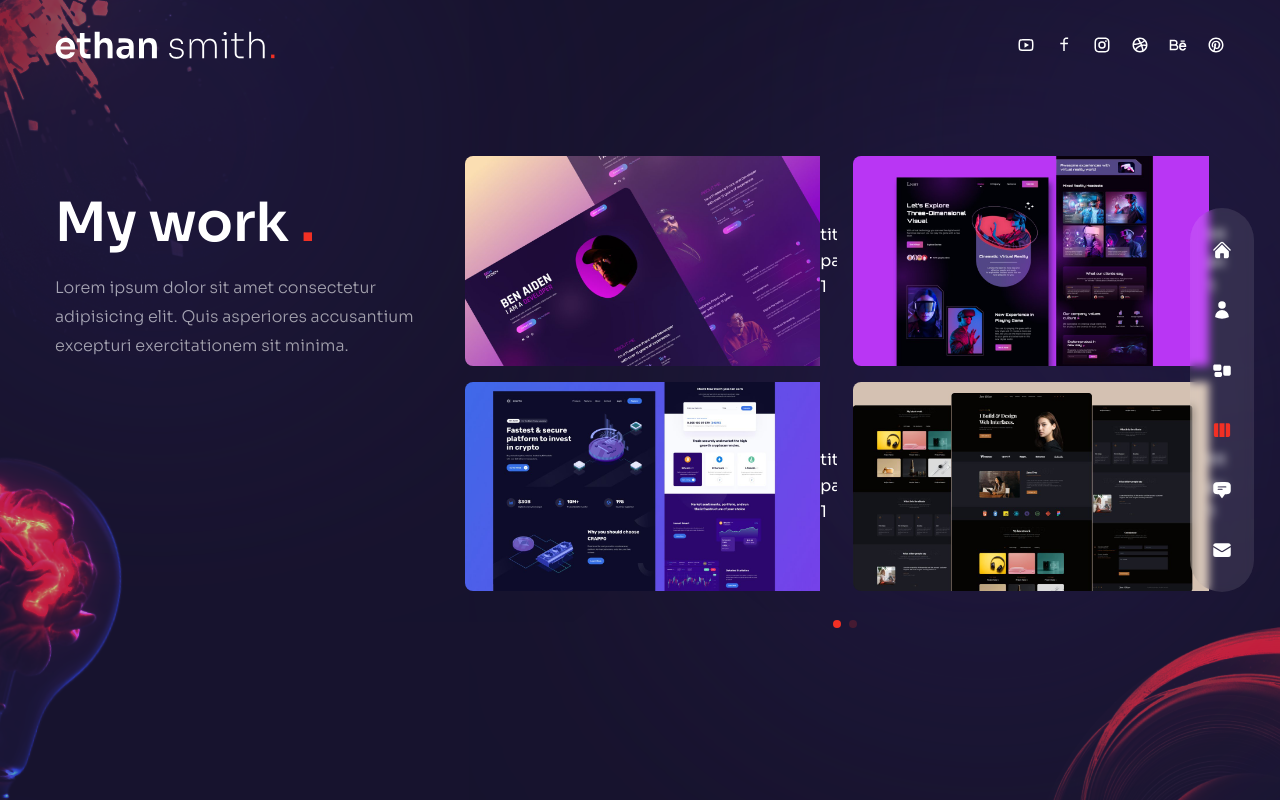
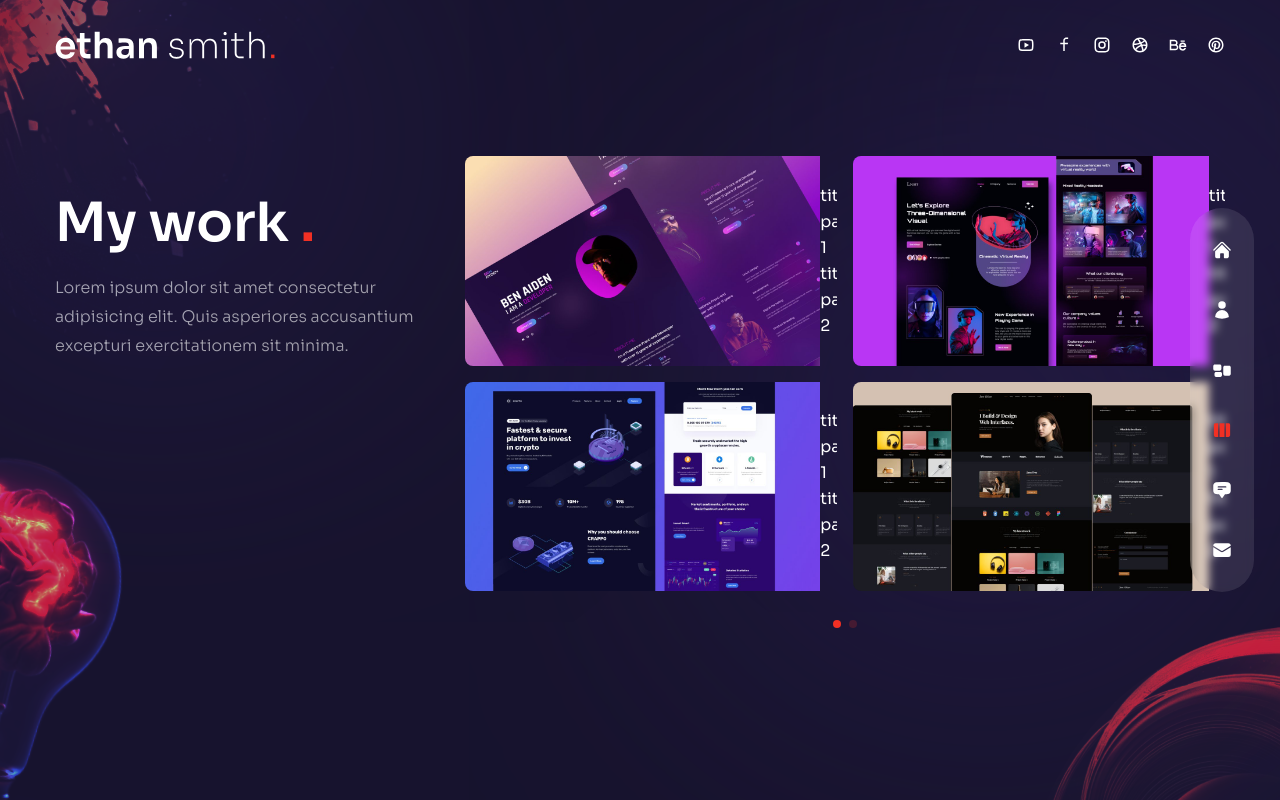
Before and after one commit to erickdc7/react-portfolio-2, a Next.js app: page /work in a window 1280 px wide. Built offline with nearby package versions, Linux system fonts and the light colour scheme.

Commit message:
add text

```diff
--- a/components/WorkSlider.js
+++ b/components/WorkSlider.js
@@ -99,6 +99,7 @@ const WorkSlider = () => {
                               {/* Title Part 1 */}
                               <div>title part 1</div>
                               {/* Title Part 2 */}
+                              <div>title part 2</div>
                             </div>
                           </div>
                         </div>
```
